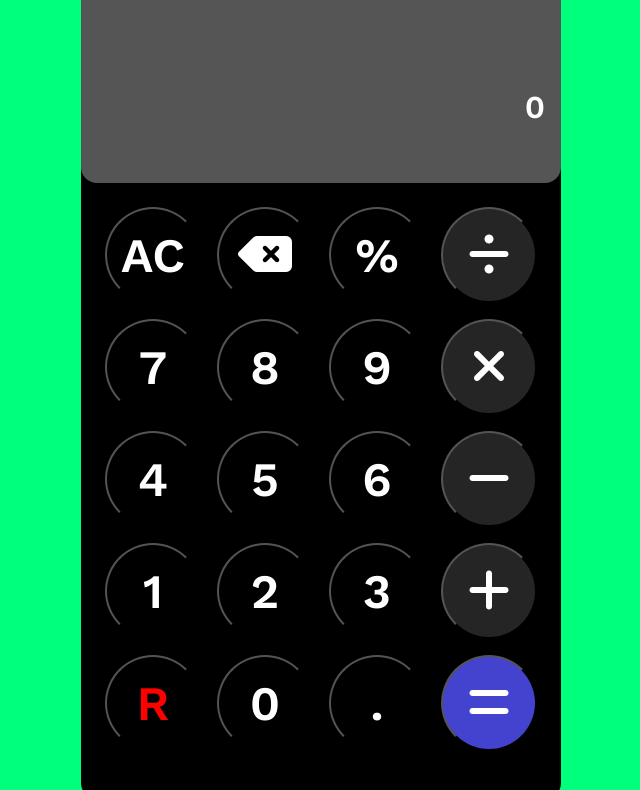
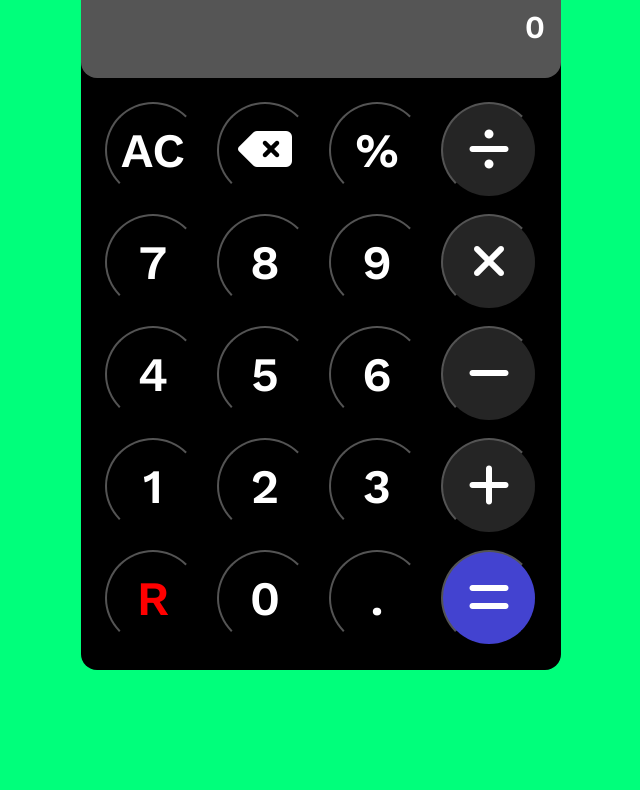
Before and after one commit to NateBess/Calculator-Project, a plain HTML site: page index.html in a window 1280 px wide. Shown: the part 241-1031 px from the top of the page, without its empty margins (319-959 px from the left). After the commit the page ends 911 px from the top, so only its background shows below. Drawn offline with nearby package versions, Linux system fonts and the light colour scheme.

Commit message:
Complete

```diff
--- a/style.css
+++ b/style.css
@@ -8,13 +8,15 @@ body {
   background-color: rgb(0, 255, 123);
   display: flex;
   justify-content: center;
-  margin-top: 10rem;
+  margin-top: 5rem;
 }
 
 .calculator-frame {
   background-color: black;
-  height: 55rem;
-  width: 30rem;
+  height: 90%;
+  width: 95%;
+  max-height: 55rem;
+  max-width: 30rem;
   color: white;
   border-radius: 1rem;
 }
@@ -50,6 +52,7 @@ body {
 .screen-output {
   display: flex;
   justify-content: right;
+  margin-bottom: 2rem;
 }
 
 .buttons-container-padding {
```
